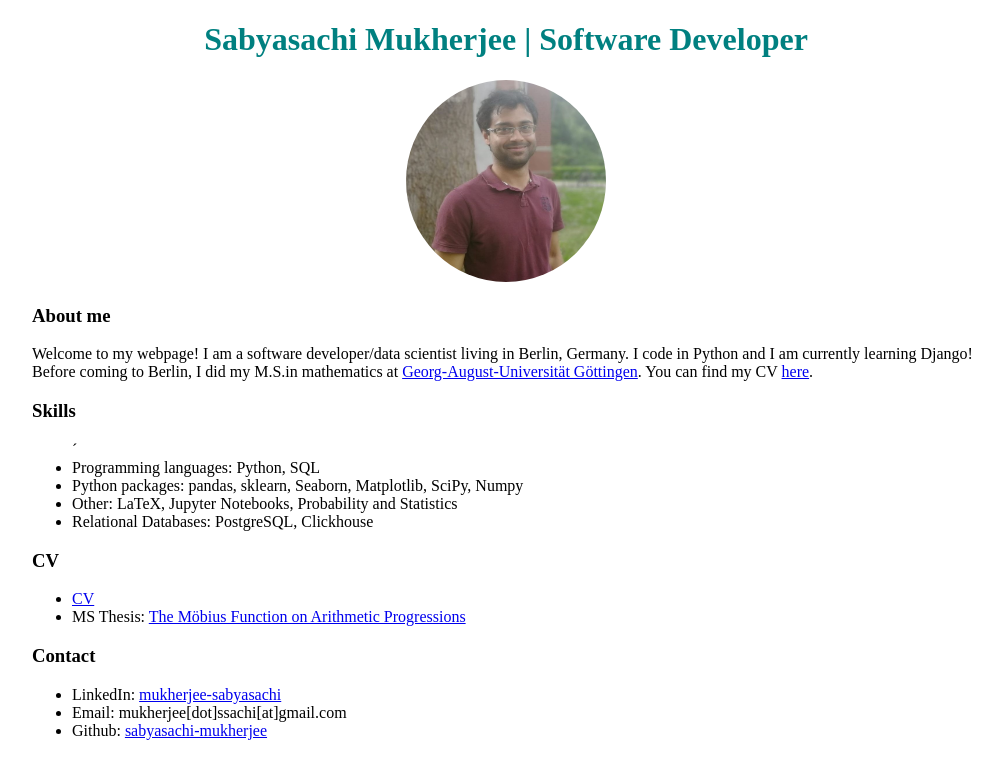
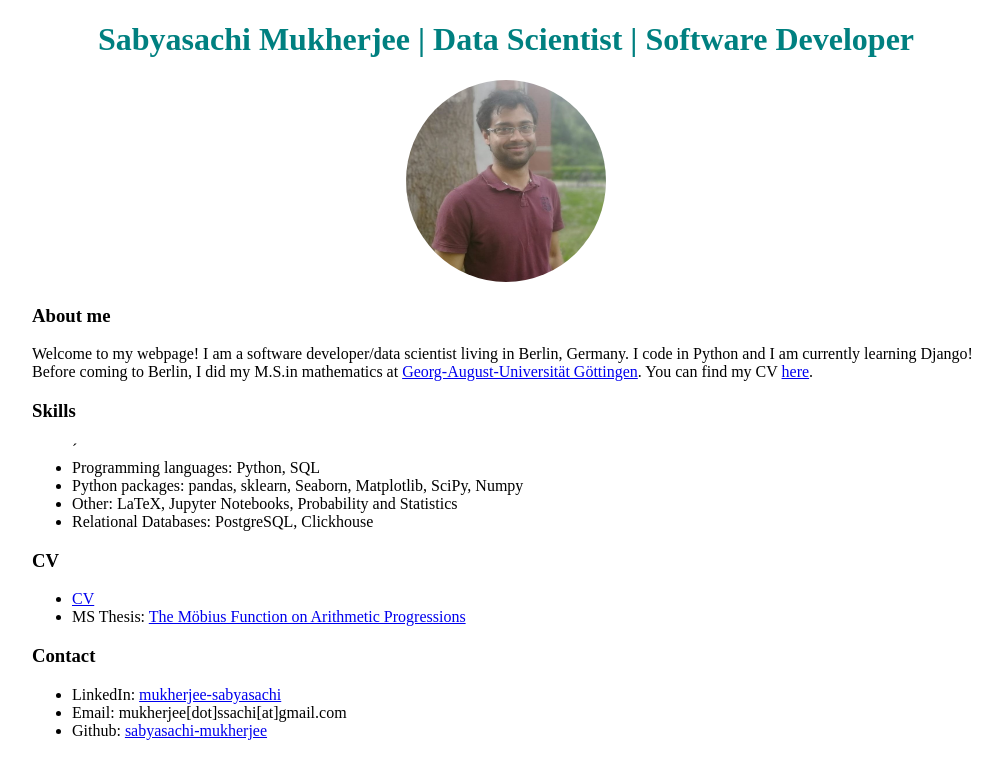
Before and after one commit to sabyasachi-mukherjee/sabyasachi-mukherjee.github.io, a plain HTML site: page index.html in a window 1280 px wide. Shown: the whole page, without its empty margins (134-1136 px from the left). Drawn offline with Linux system fonts and the light colour scheme.

Commit message:
updated tagline

```diff
--- a/index.html
+++ b/index.html
@@ -22,7 +22,7 @@
 
 
 
-<h1 style="color:#008080" align="center"> <strong>Sabyasachi Mukherjee | Software Developer </strong></h1>
+<h1 style="color:#008080" align="center"> <strong>Sabyasachi Mukherjee | Data Scientist | Software Developer </strong></h1>
 
 
 
```
